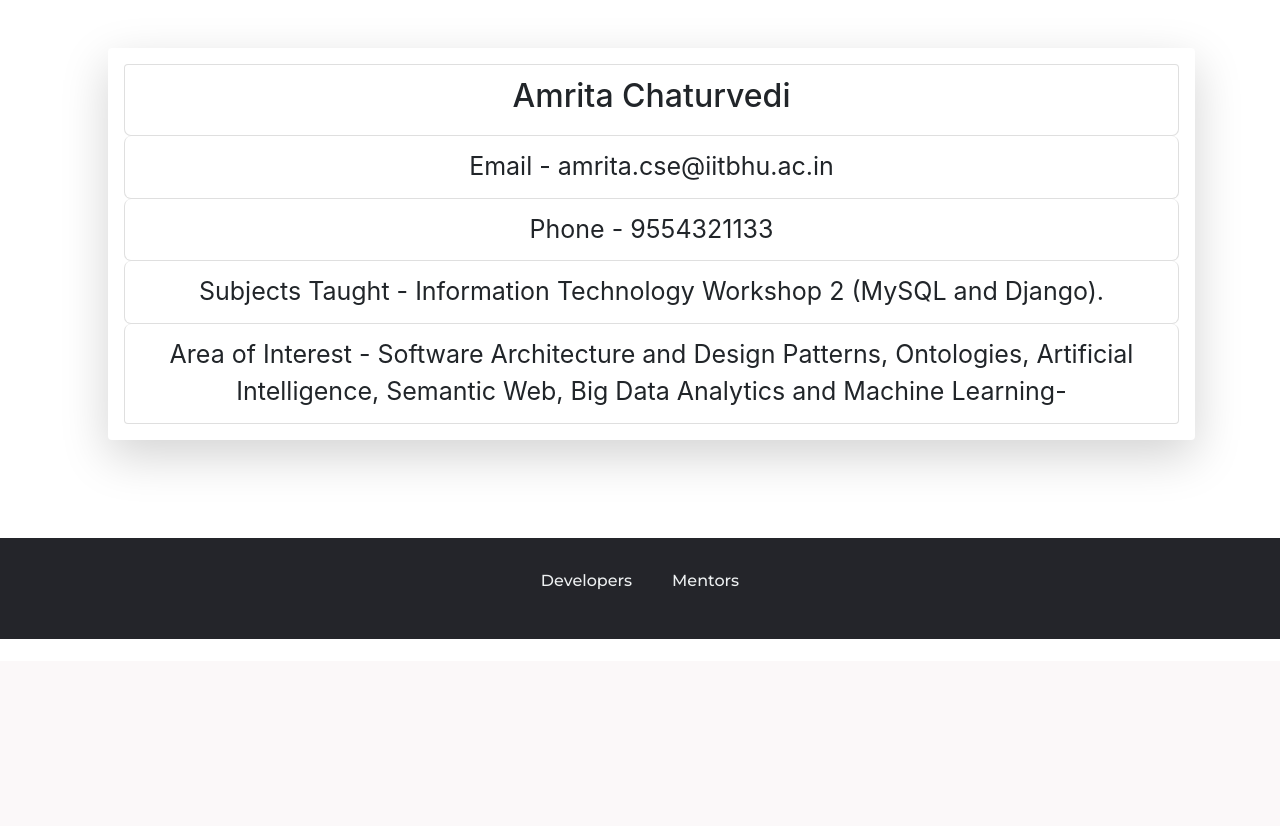
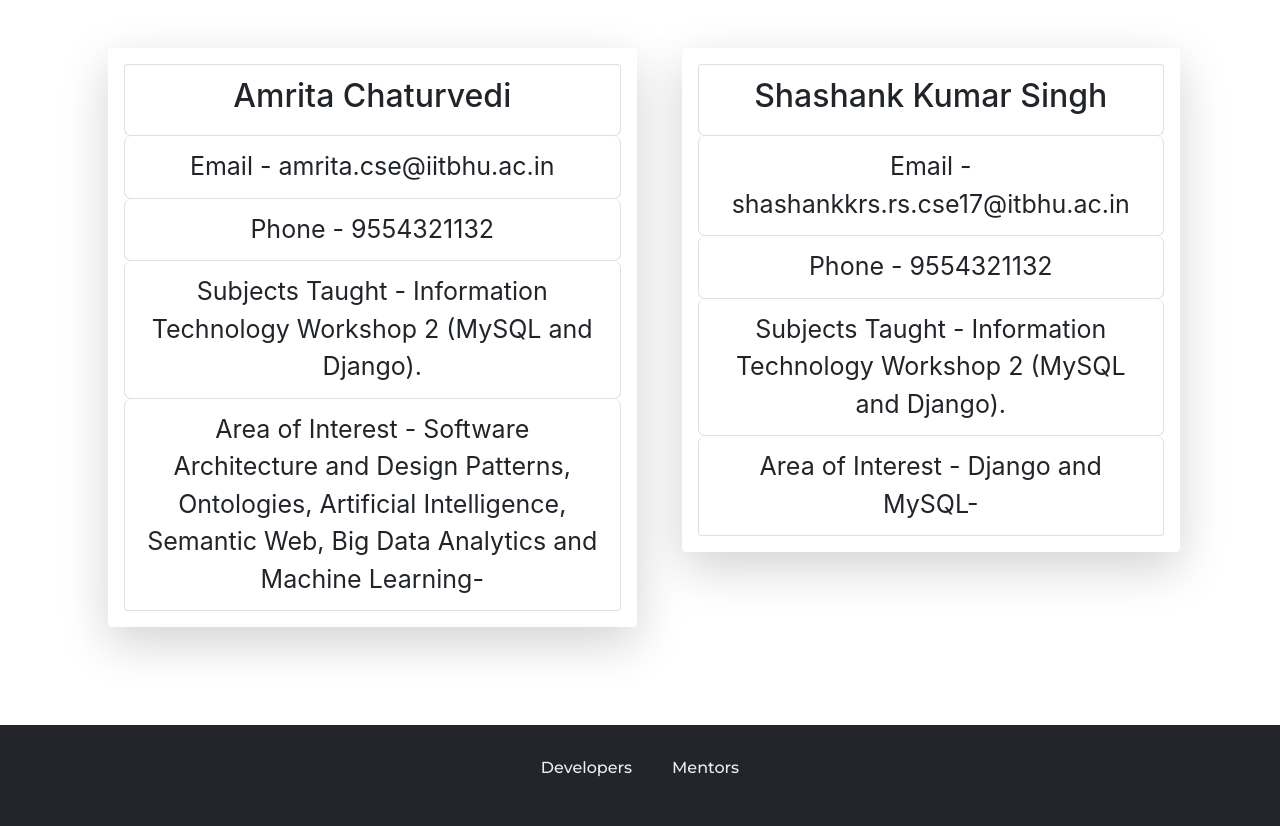
Before and after one commit to roshanjain77/Library-management-system, a Django app: page /mentors in a window 1280 px wide. Shown: the part 139-965 px from the top of the page. Before the commit the page ends 778 px from the top, so only its background shows below. Run offline with Django 3.2, Linux system fonts and the light colour scheme; some libraries are stand-ins or nearby versions.

Commit message:
minor changes

```diff
--- a/libraby_management/settings.py
+++ b/libraby_management/settings.py
@@ -80,7 +80,7 @@ DATABASES = {
         'ENGINE': 'django.db.backends.mysql',
         'NAME': 'my_db',
         'USER': 'root',
-        'PASSWORD': '#',
+        'PASSWORD': 'SDL1706VB',
         'HOST': 'localhost',
         'OPTIONS': {
             'init_command': 'SET default_storage_engine=INNODB'
--- a/management/admin.py
+++ b/management/admin.py
@@ -9,3 +9,4 @@ admin.site.register(Author)
 admin.site.register(Book)
 admin.site.register(Student)
 admin.site.register(Borrower)
+admin.site.register(request_book)
--- a/management/templates/management/book.html
+++ b/management/templates/management/book.html
@@ -39,9 +39,11 @@
         <img src="/media/{{book.pic}}" class="card-img" alt="...">
       </div>
     </div>
-    <form action="{% url 'book' {{book.id}} %}" method="POST">
+    <div style="margin-top: 20px;">
+    <form action="{% url 'book' book.id %}" method="POST">
     {% csrf_token %}
     <button type="submit" class="btn btn-primary btn-lg">Request this book</button>
     </form>
+  </div>
 </main>
 {% endblock %}
--- a/management/templates/management/book_author.html
+++ b/management/templates/management/book_author.html
@@ -8,12 +8,12 @@
      <main class="cards">
        {% for book in book_list %}
         <div class="card">
-          <img src="/media/{{book.pic}}" alt="Sample photo">
           <div class="text">
             <h3 style="text-align: center; font-family: serif;">{{ book.title }}</h3>
             <h6>Author : {{book.author}}</p>
              <a href="{% url 'book' book.id %}" class="btn btn-primary">Go to the book</a>
           </div>
+          <img src="/media/{{book.pic}}" alt="Sample photo">
         </div>
         {% endfor %}
 
--- a/management/templates/management/mentors.html
+++ b/management/templates/management/mentors.html
@@ -9,13 +9,26 @@
       <div class="shadow-lg p-3 mb-5 bg-white rounded">
         <li class="list-group-item"><h2>Amrita Chaturvedi</h2></li>
         <li class="list-group-item">Email - amrita.cse@iitbhu.ac.in</li>
-        <li class="list-group-item">Phone - 9554321133</li>
+        <li class="list-group-item">Phone - 9554321132</li>
         <li class="list-group-item">Subjects Taught - Information Technology Workshop 2 (MySQL and Django).</li>
         <li class="list-group-item">Area of Interest - Software Architecture and Design Patterns, Ontologies, Artificial Intelligence, Semantic Web, Big Data Analytics and Machine Learning-</li>
       </div>
       </ul>
     </div>
 
+    <div class="col col-lg-6">
+      <div class="col">
+        <ul class="list-group list-group-flush">
+        <div class="shadow-lg p-3 mb-5 bg-white rounded">
+          <li class="list-group-item"><h2>Shashank Kumar Singh</h2></li>
+          <li class="list-group-item">Email - shashankkrs.rs.cse17@itbhu.ac.in</li>
+          <li class="list-group-item">Phone - 9554321132</li>
+          <li class="list-group-item">Subjects Taught - Information Technology Workshop 2 (MySQL and Django).</li>
+          <li class="list-group-item">Area of Interest - Django and MySQL-</li>
+        </div>
+        </ul>
+      </div>
+
 </main>
 
 
--- a/management/views.py
+++ b/management/views.py
@@ -79,7 +79,7 @@ def display_book(request, book_id):
         if request.user.is_authenticated:
             book = Book.objects.get(pk=book_id)
             user = User.objects.get(username=request.user)
-            book_request = request_book.create(student=user, book=book)
+            book_request = request_book.objects.create(student=user, book=book)
             book_request.save()
 
     update_book_data(book_id)
```
Also changed, not shown: management/migrations/0003_request_book.py (added).
